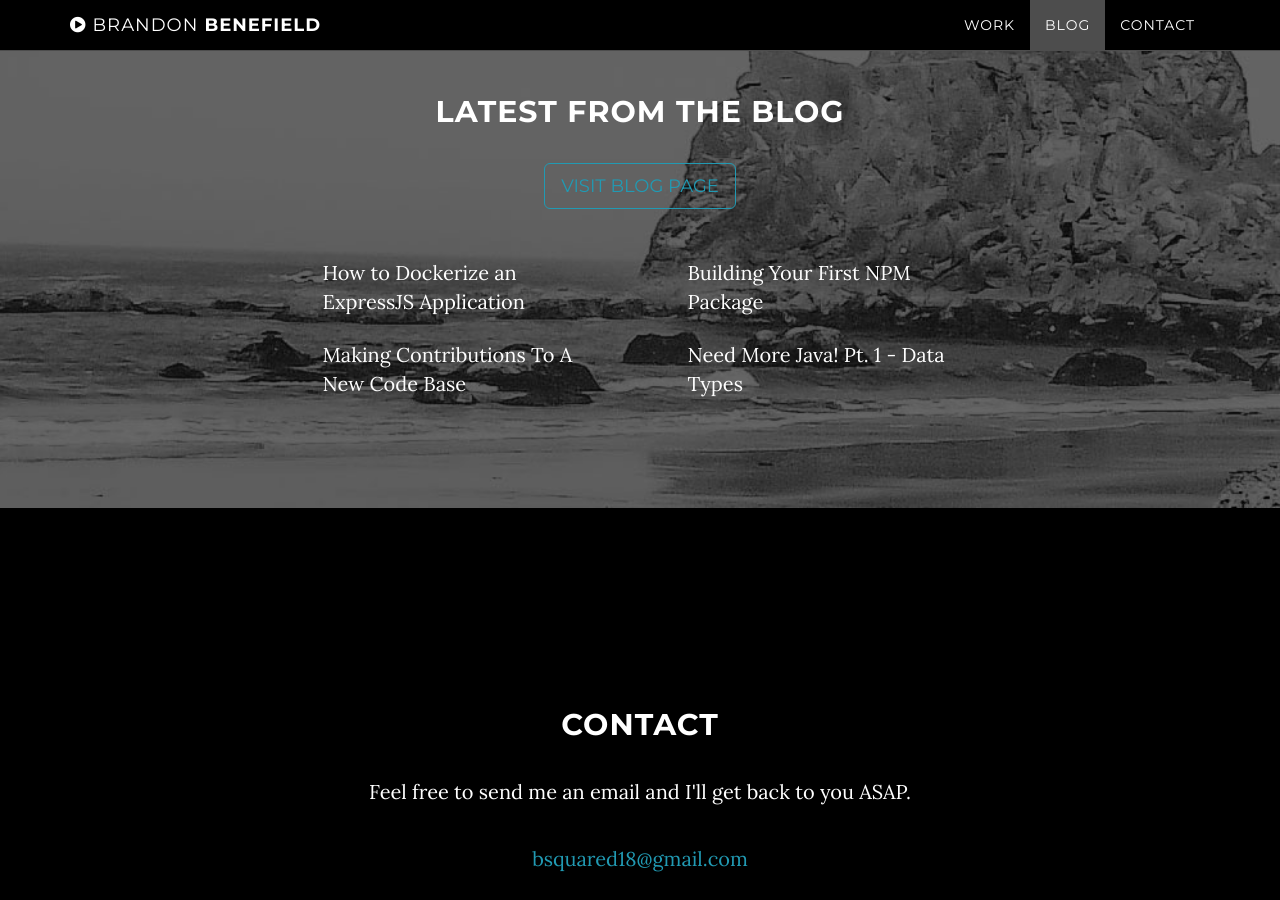
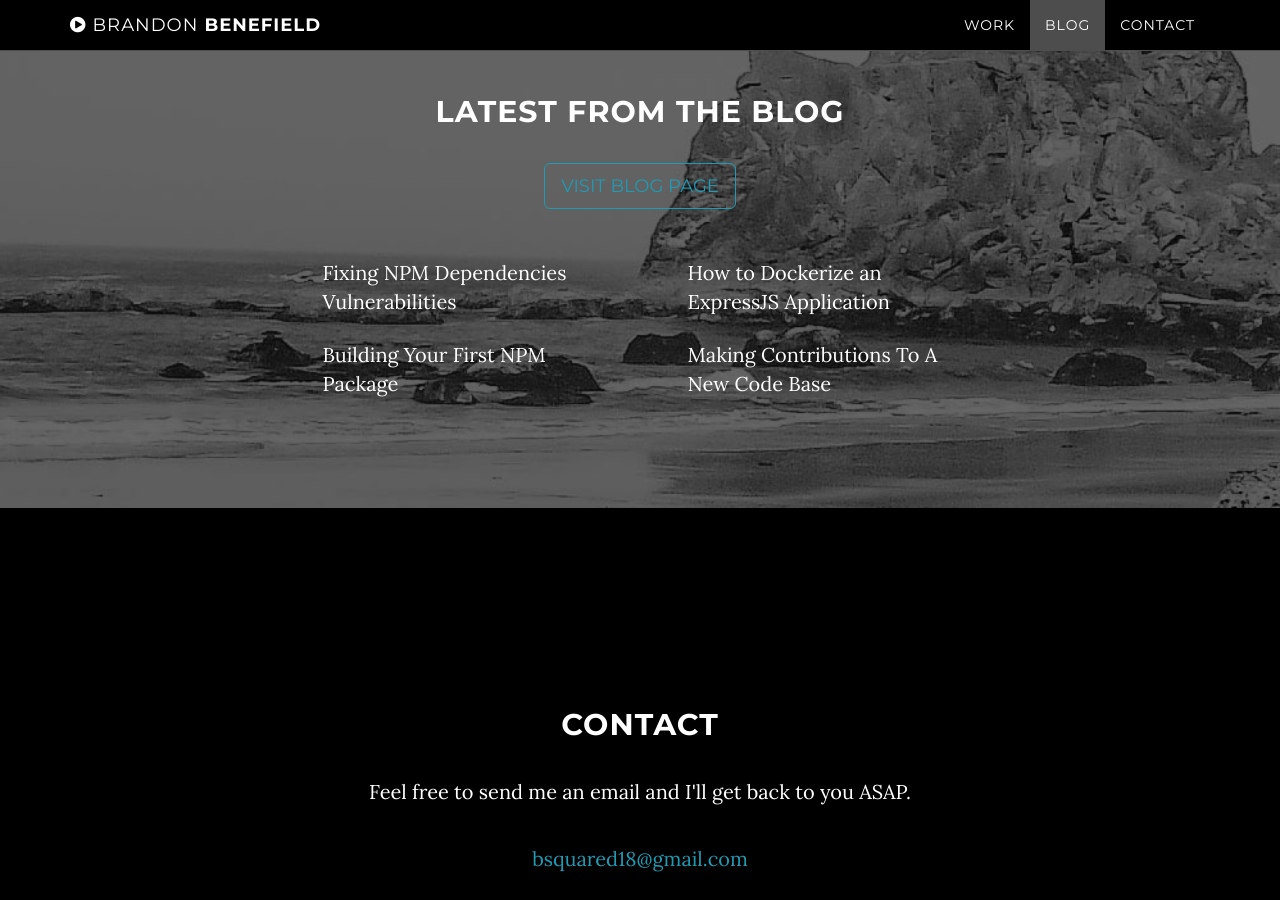
Before and after one commit to bbenefield89/bbenefield89.github.io, a Jekyll site: the page built from index.html, in a window 1280 px wide and 900 px high, scrolled down 1603 px. Built offline with Jekyll 4.4.1, drawn with Linux system fonts in a browser that asks for light colours.

Commit message:
ADD NEW BLOG POST 'Fixing NPM Dependencies Vulnerabilities'
- _config.yml

```diff
--- a/_config.yml
+++ b/_config.yml
@@ -20,14 +20,14 @@ projectsData:
 
 # Blog settings
 blogPosts:
+  - title: 'Fixing NPM Dependencies Vulnerabilities'
+    url: 'https://dev.to/bbenefield89/fixing-npm-dependencies-vulnerabilities-6p8'
   - title: 'How to Dockerize an ExpressJS Application'
     url: 'https://medium.com/@brandonbenefield/how-to-dockerize-an-expressjs-application-cdf1f8aa56d5'
   - title: 'Building Your First NPM Package'
     url: 'https://medium.com/@brandonbenefield/building-your-first-npm-package-9e3c661d90c8'
   - title: 'Making Contributions To A New Code Base'
     url: 'https://medium.com/@brandonbenefield/making-contributions-to-a-new-code-base-be66d230b38e'
-  - title: 'Need More Java! Pt. 1 - Data Types'
-    url: 'https://medium.com/@brandonbenefield/need-more-java-3c8b457ed082'
 
 # Footer settings
 footer: Brandon Benefield
```
Also changed, not shown: 3 other files.
